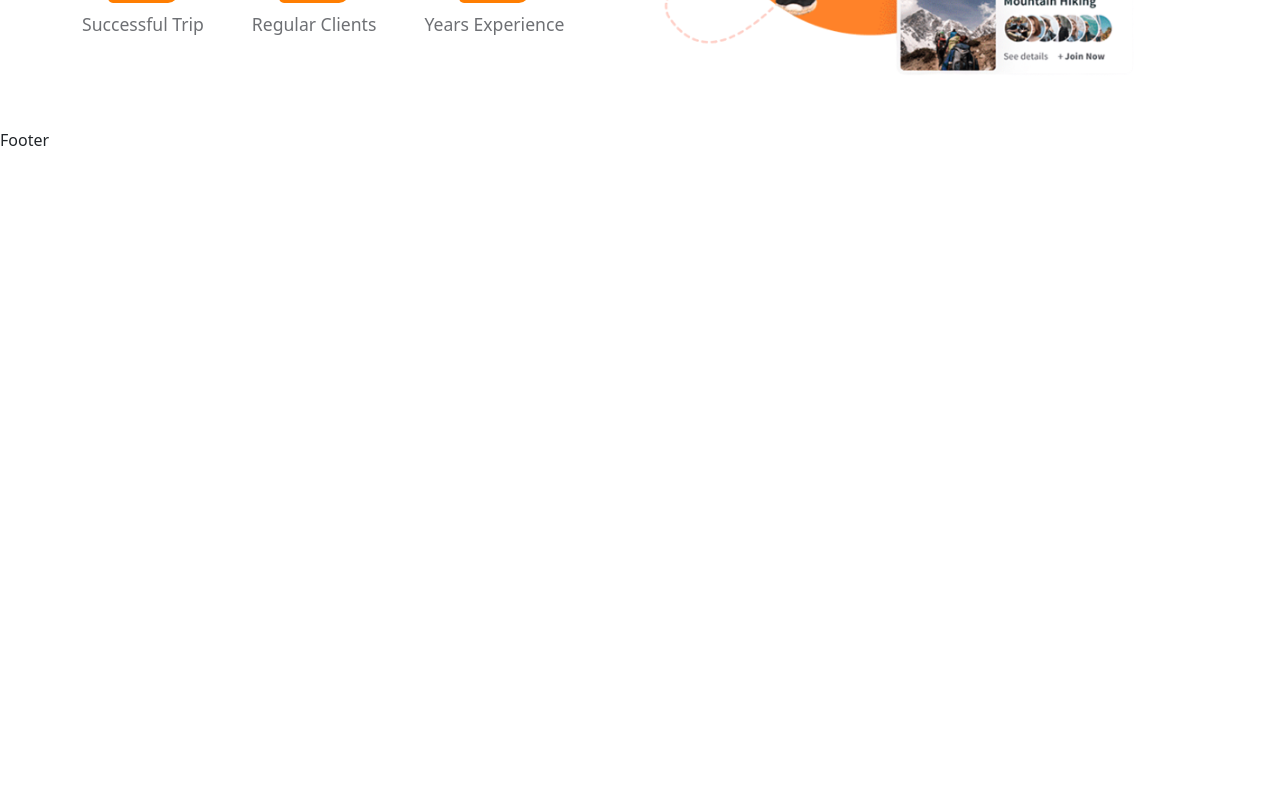
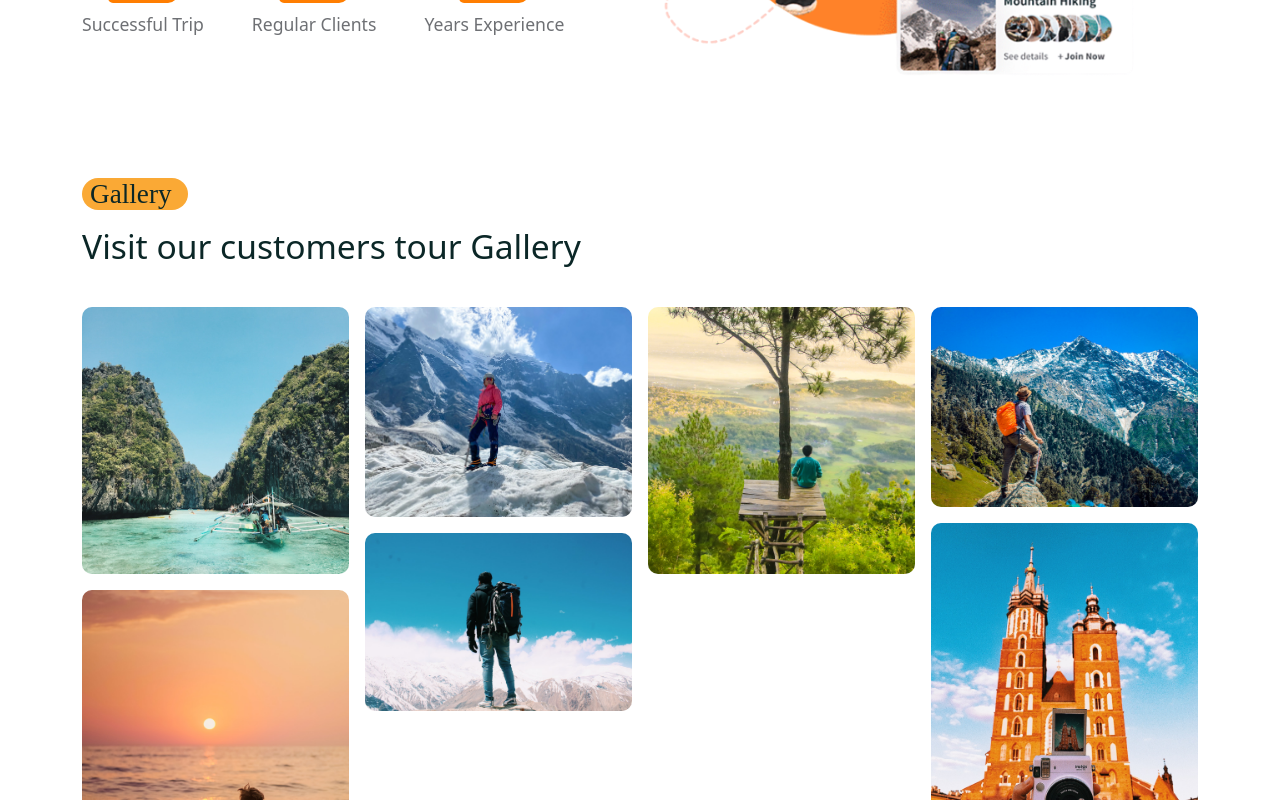
Before and after one commit to BadolJnU/Travel_Website, a React (Create React App) app in the folder frontend/: page /home in a window 1280 px wide. Shown: the part 2800-3600 px from the top of the page. Before the commit the page ends 2952 px from the top, so only its background shows below. Built offline with nearby package versions, Linux system fonts and the light colour scheme; a web font is replaced by a local one.

Commit message:
Gallery done

```diff
--- /dev/null
+++ b/frontend/src/components/Image-Gallery/ImageGallery.js
@@ -0,0 +1,20 @@
+import galleryImg1 from "../../assets/images/gallery-01.jpg";
+import galleryImg2 from "../../assets/images/gallery-02.jpg";
+import galleryImg3 from "../../assets/images/gallery-03.jpg";
+import galleryImg4 from "../../assets/images/gallery-04.jpg";
+import galleryImg5 from "../../assets/images/gallery-05.jpg";
+import galleryImg6 from "../../assets/images/gallery-06.jpg";
+import galleryImg7 from "../../assets/images/gallery-07.jpg";
+
+
+const galleryImages = [
+    galleryImg1,
+    galleryImg2,
+    galleryImg3,
+    galleryImg4,
+    galleryImg5,
+    galleryImg6,
+    galleryImg7
+];
+
+export default galleryImages;
--- /dev/null
+++ b/frontend/src/components/Image-Gallery/MasonoryImageGallery.jsx
@@ -0,0 +1,19 @@
+import React from 'react';
+import Masonry, { ResponsiveMasonry } from 'react-responsive-masonry';
+import galleryImages from './ImageGallery';
+
+const MasonoryImageGallery = () => {
+  return (
+    <ResponsiveMasonry columnsCountBreakPoints={{350:1, 768:1, 992:4}}>
+        <Masonry gutter='1rem'>
+            {
+                galleryImages.map((item, index) => (
+                    <img src={item} key={index} alt="" style={{'width':'100%', 'display':'block', 'borderRadius':'10px'}} className='masnory__Img'/>
+                ))
+            }
+        </Masonry>
+    </ResponsiveMasonry>
+  )
+}
+
+export default MasonoryImageGallery
--- a/frontend/src/pages/Home.jsx
+++ b/frontend/src/pages/Home.jsx
@@ -11,6 +11,7 @@
 import SearchBar from '../shared/SearchBar';
 import ServicesList from '../Services/ServicesList';
 import FeaturedTourList from '../components/Featured_Tours/FeaturedTourList';
+import MasonoryImageGallery from '../components/Image-Gallery/MasonoryImageGallery';
 
 const Home = () => {
   return <>
@@ -108,6 +109,21 @@
       </Container>
     </section>
     {/* Experience section End */}
+    {/* Gallery section Start */}
+    <section>
+      <Container>
+        <Row>
+          <Col lg="12">
+            <Subtitle subtitle={"Gallery"}></Subtitle>
+            <h2 className='gallery__title'>Visit our customers tour Gallery</h2>
+          </Col>
+          <Col lg="12">
+            <MasonoryImageGallery />
+          </Col>
+        </Row>
+      </Container>
+    </section>
+    {/* Gallery section End */}
   </>
 }
 
--- a/frontend/src/styles/Home.css
+++ b/frontend/src/styles/Home.css
@@ -97,3 +97,19 @@
 .experience__img img {
     width: 90%;
 }
+
+
+.gallery__title {
+    font-size: 2.1rem;
+    margin-bottom: 2.5rem;
+    margin-top: 1rem;
+}
+
+
+.masnory__Img {
+    transition: .3s;
+}
+
+.masnory__Img:hover {
+    transform: scale(1.1);
+}
```
